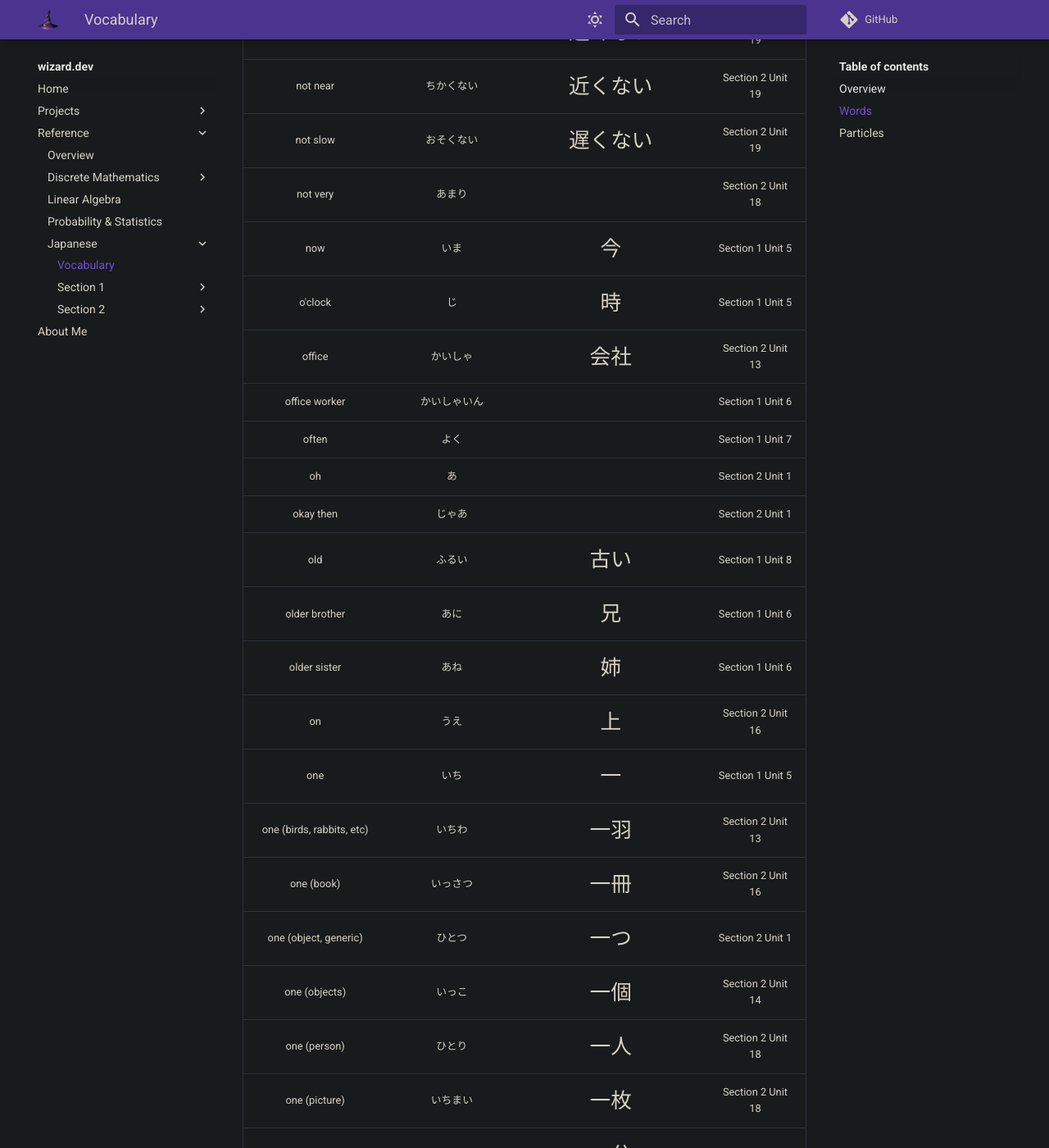
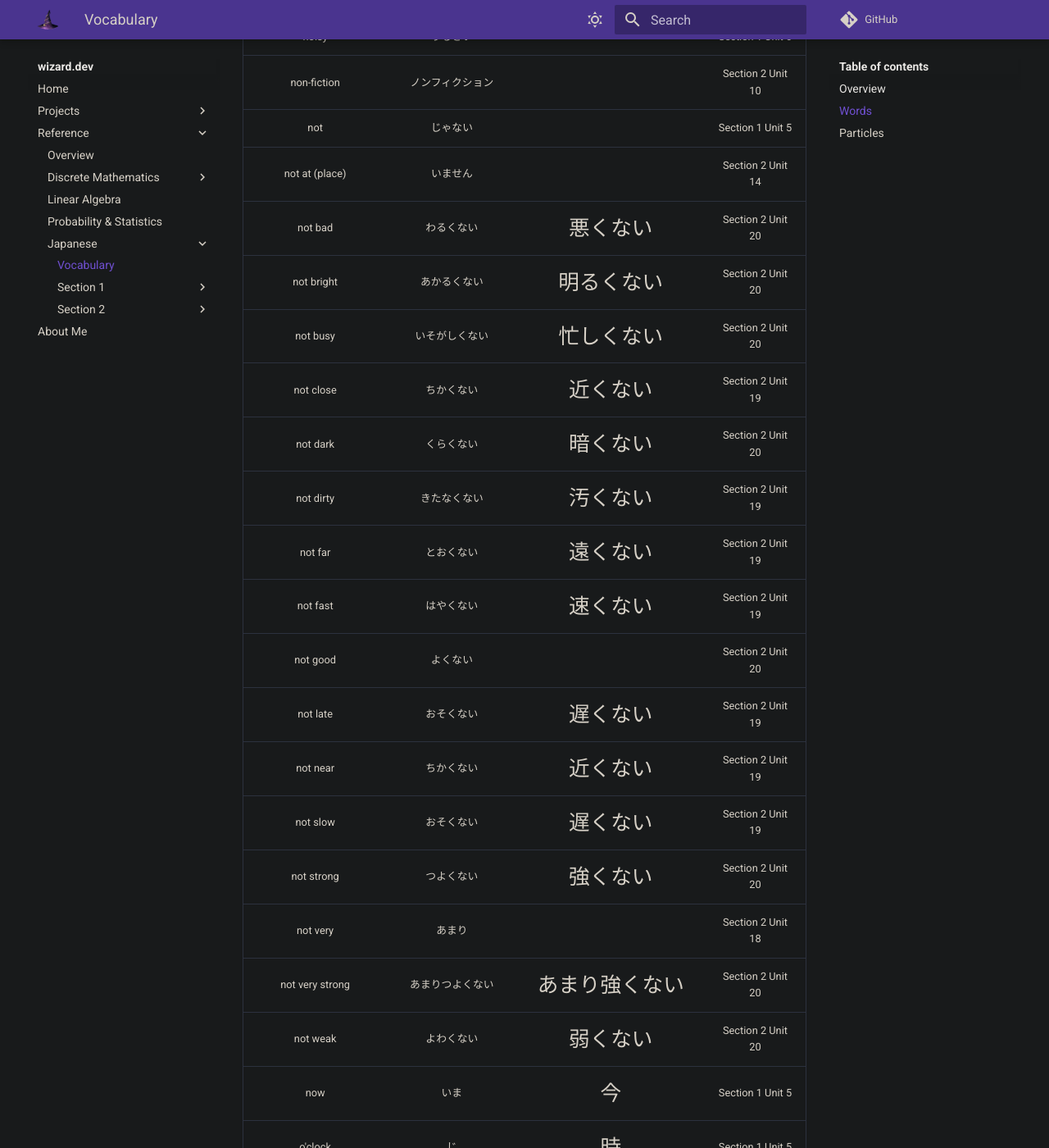
Before and after one commit to zkWildfire/wizard.dev, an MkDocs documentation site: the page built from docs/reference/japanese/vocabulary.md, in a window 1280 px wide and 1400 px high, scrolled down 26279 px. Shown: the whole window at 82% size. Built offline with MkDocs 1.6.1 and Material for MkDocs 9.7.7, drawn with Linux system fonts in a browser that asks for light colours; comment, search, counter and statistics services are not loaded; some of the changed text lies outside the part shown.

Commit message:
Add new vocabulary, kanji

```diff
--- a/docs/reference/japanese/vocabulary.md
+++ b/docs/reference/japanese/vocabulary.md
@@ -60,6 +60,7 @@
 | aunt | おば | | Section 2 Unit 18 |
 | Australia | オーストラリア | | Section 2 Unit 3 |
 | Australia | オーストラリア | | Section 2 Unit 7 |
+| bad | わるい | <span class="kanji">悪い</span> | Section 2 Unit 20 |
 | badminton | バドミントン | | Section 2 Unit 11 |
 | ballet | バレエ | | Section 2 Unit 11 |
 | band | バンド | | Section 2 Unit 10 |
@@ -94,6 +95,7 @@
 | Brazilian | ブラジルじん | | Section 1 Unit 3 |
 | bread | パン | | Section 2 Unit 1 |
 | breakfast | あさごはん | <span class="kanji">朝ご飯</span> | Section 1 Unit 7 |
+| bright | あかるい | <span class="kanji">明るい</span> | Section 2 Unit 20 |
 | Britain | イギリス | | Section 1 Unit 3 |
 | British | イギリスじん | | Section 1 Unit 3 |
 | British (thing) | イギリスの | | Section 2 Unit 3 |
@@ -118,7 +120,7 @@
 | cat | ねこ | <span class="kanji">猫</span> | Section 2 Unit 13 |
 | chair | いす | <span class="kanji">椅子</span> | Section 2 Unit 3 |
 | cheap | やすい | <span class="kanji">安い</span> | Section 1 Unit 8 |
-| cheerful | あかるい | | Section 1 Unit 4 |
+| cheerful | あかるい | <span class="kanji">明るい</span> | Section 1 Unit 4 |
 | cheesecake | チーズケーキ | | Section 2 Unit 8 |
 | child | こども | <span class="kanji">子供</span> | Section 2 Unit 15 |
 | children | こどもたち | <span class="kanji">子供たち</span> | Section 2 Unit 15 |
@@ -132,9 +134,10 @@
 | class(es) | じゅぎょう | | Section 2 Unit 9 |
 | classroom | きょうしつ | | Section 2 Unit 9 |
 | cleaning | そうじ | <span class="kanji">掃除</span> | Section 2 Unit 6 |
+| clear | はれ | <span class="kanji">晴れ</span> | Section 2 Unit 20 |
 | close | ちかい | <span class="kanji">近い</span> | Section 2 Unit 2 |
 | clothes | ふく | <span class="kanji">服</span> | Section 1 Unit 8 |
-| cloudy | くもり | | Section 2 Unit 5 |
+| cloudy | くもり | <span class="kanji">曇り</span> | Section 2 Unit 5 |
 | coach | コーチ | | Section 2 Unit 7 |
 | coat | コート | | Section 1 Unit 4 |
 | cocoa | ココア | | Section 2 Unit 5 |
@@ -162,10 +165,12 @@
 | dad | ちち | <span class="kanji">父</span> | Section 1 Unit 6 |
 | dangerous | あぶない | | Section 2 Unit 5 |
 | Daniel | ダニエル | | Section 2 Unit 3 |
+| dark | くらい | <span class="kanji">暗い</span> | Section 2 Unit 20 |
 | daughter | むすめ | <span class="kanji">娘</span> | Section 1 Unit 6 |
 | day before yesterday | おととい | <span class="kanji">一昨日</span> | Section 2 Unit 17 |
 | days | ひ | <span class="kanji">日</span> | Section 2 Unit 5 |
 | days off | やすみのひ | <span class="kanji">休みの日</span> | Section 2 Unit 6 |
+| daytime | ひるま | <span class="kanji">昼間</span> | Section 2 Unit 20 |
 | deadline | しめきり | | Section 2 Unit 9 |
 | department store | デパート | | Section 1 Unit 3 |
 | desk | つくえ | <span class="kanji">机</span> | Section 2 Unit 3 |
@@ -214,6 +219,7 @@
 | English (language) | えいご | <span class="kanji">英語</span> | Section 2 Unit 6 |
 | entrance | いりぐち | | Section 2 Unit 10 |
 | Erika | エリカ | | Section 2 Unit 3 |
+| evening | ゆうがた | <span class="kanji">夕方</span> | Section 2 Unit 20 |
 | event | イベント | | Section 2 Unit 9 |
 | every day | まいにち | <span class="kanji">毎日</span> | Section 1 Unit 7 |
 | every morning | まいあさ | <span class="kanji">毎朝</span> | Section 1 Unit 7 |
@@ -369,6 +375,7 @@
 | large | Lサイズ | | Section 2 Unit 10 |
 | last | さいご | | Section 2 Unit 11 |
 | last month | せんげつ | <span class="kanji">先月</span> | Section 2 Unit 20 |
+| last night | ゆうべ | <span class="kanji">夕べ</span> | Section 2 Unit 20 |
 | last week | せんしゅう | <span class="kanji">先週</span> | Section 2 Unit 20 |
 | late | おそい | <span class="kanji">遅い</span> | Section 2 Unit 19 |
 | laundry | せんたく | <span class="kanji">洗濯</span> | Section 2 Unit 6 |
@@ -413,6 +420,7 @@
 | mom | はは | <span class="kanji">母</span> | Section 1 Unit 6 |
 | Monday | げつようび | <span class="kanji">月曜日</span> | Section 2 Unit 7 |
 | more | もっと | | Section 2 Unit 8 |
+| morning | あさ | <span class="kanji">朝</span> | Section 2 Unit 20 |
 | mother | ははおや | <span class="kanji">母親</span> | Section 2 Unit 18 |
 | mountain | やま | <span class="kanji">山</span> | Section 2 Unit 4 |
 | movie | えいが | <span class="kanji">映画</span> | Section 1 Unit 7 |
@@ -460,15 +468,22 @@
 | non-fiction | ノンフィクション | | Section 2 Unit 10 |
 | not | じゃない | | Section 1 Unit 5 |
 | not at (place) | いません | | Section 2 Unit 14 |
+| not bad | わるくない | <span class="kanji">悪くない</span> | Section 2 Unit 20 |
+| not bright | あかるくない | <span class="kanji">明るくない</span> | Section 2 Unit 20 |
 | not busy | いそがしくない | <span class="kanji">忙しくない</span> | Section 2 Unit 20 |
 | not close | ちかくない | <span class="kanji">近くない</span> | Section 2 Unit 19 |
+| not dark | くらくない | <span class="kanji">暗くない</span> | Section 2 Unit 20 |
 | not dirty | きたなくない | <span class="kanji">汚くない</span> | Section 2 Unit 19 |
 | not far | とおくない | <span class="kanji">遠くない</span> | Section 2 Unit 19 |
 | not fast | はやくない | <span class="kanji">速くない</span> | Section 2 Unit 19 |
+| not good | よくない | | Section 2 Unit 20 |
 | not late | おそくない | <span class="kanji">遅くない</span> | Section 2 Unit 19 |
 | not near | ちかくない | <span class="kanji">近くない</span> | Section 2 Unit 19 |
 | not slow | おそくない | <span class="kanji">遅くない</span> | Section 2 Unit 19 |
+| not strong | つよくない | <span class="kanji">強くない</span> | Section 2 Unit 20 |
 | not very | あまり | | Section 2 Unit 18 |
+| not very strong | あまりつよくない | <span class="kanji">あまり強くない</span> | Section 2 Unit 20 |
+| not weak | よわくない | <span class="kanji">弱くない</span> | Section 2 Unit 20 |
 | now | いま | <span class="kanji">今</span> | Section 1 Unit 5 |
 | o'clock | じ | <span class="kanji">時</span> | Section 1 Unit 5 |
 | office | かいしゃ | <span class="kanji">会社</span> | Section 2 Unit 13 |
@@ -547,7 +562,7 @@
 | question(s) | しつもん | | Section 2 Unit 9 |
 | quiet | しずか | | Section 1 Unit 6 |
 | radio | ラジオ | | Section 2 Unit 2 |
-| rainy | あめ | | Section 2 Unit 5 |
+| rainy | あめ | <span class="kanji">雨</span> | Section 2 Unit 5 |
 | ramen | ラーメン | | Section 1 Unit 2 |
 | ramen shop | ラーメンや | | Section 2 Unit 4 |
 | raw | なま | | Section 2 Unit 8 |
@@ -618,6 +633,7 @@
 | six o'clock | ろくじ | <span class="kanji">六時</span> | Section 2 Unit 1 |
 | six years old | ろくさい | <span class="kanji">六歳</span> | Section 2 Unit 14 |
 | skirt | スカート | | Section 1 Unit 8 |
+| sky | そら | <span class="kanji">空</span> | Section 2 Unit 20 |
 | slow | おそい | <span class="kanji">遅い</span> | Section 2 Unit 19 |
 | small | ちいさい | <span class="kanji">小さい</span> | Section 1 Unit 3 |
 | small | Sサイズ | | Section 2 Unit 10 |
@@ -625,7 +641,7 @@
 | smartphone | スマホ | | Section 1 Unit 5 |
 | Smith | スミス | | Section 2 Unit 9 |
 | snack | おかし | | Section 2 Unit 4 |
-| snowy | ゆき | | Section 2 Unit 5 |
+| snowy | ゆき | <span class="kanji">雪</span> | Section 2 Unit 5 |
 | soba | そば | | Section 2 Unit 1 |
 | soccer | サッカー | | Section 1 Unit 7 |
 | sofa | ソファー | | Section 2 Unit 13 |
@@ -650,6 +666,7 @@
 | story | はなし | <span class="kanji">話</span> | Section 2 Unit 10 |
 | strawberry | いちご | | Section 2 Unit 8 |
 | stretches | ストレッチ | | Section 2 Unit 6 |
+| strong | つよい | <span class="kanji">強い</span> | Section 2 Unit 20 |
 | student | がくせい | <span class="kanji">学生</span> | Section 1 Unit 1 |
 | study | べんきょう | <span class="kanji">勉強</span> | Section 2 Unit 11 |
 | stuff | もの | | Section 2 Unit 8 |
@@ -659,7 +676,7 @@
 | summer | なつ | | Section 2 Unit 5 |
 | summer break | なつやすみ | | Section 2 Unit 5 |
 | Sunday | にちようび | <span class="kanji">日曜日</span> | Section 2 Unit 1 |
-| sunny | はれ | | Section 2 Unit 5 |
+| sunny | はれ | <span class="kanji">晴れ</span> | Section 2 Unit 5 |
 | supermarket | スーパー | | Section 2 Unit 8 |
 | sushi | すし | | Section 1 Unit 1 |
 | sweater | セーター | | Section 2 Unit 19 |
@@ -705,8 +722,9 @@
 | this | これ | | Section 1 Unit 2 |
 | this | こちら | | Section 2 Unit 3 |
 | this | ここ | | Section 2 Unit 4 |
-| this evening | こんばん | | Section 2 Unit 5 |
+| this evening | こんばん | <span class="kanji">今晩</span> | Section 2 Unit 5 |
 | this month | こんげつ | <span class="kanji">今月</span> | Section 2 Unit 20 |
+| this morning | けさ | <span class="kanji">今朝</span> | Section 2 Unit 20 |
 | this way | こちら | | Section 2 Unit 15 |
 | this week | こんしゅう | <span class="kanji">今週</span> | Section 2 Unit 3 |
 | those | それら | | Section 1 Unit 4 |
@@ -731,7 +749,12 @@
 | to | へ | | Section 2 Unit 13 |
 | to ask | ききます | | Section 2 Unit 9 |
 | to be at | にいます | | Section 2 Unit 13 |
+| to be clear | はれます | <span class="kanji">晴れます</span> | Section 2 Unit 20 |
+| to be cloudy | くもります | <span class="kanji">曇ります</span> | Section 2 Unit 20 |
+| to be sunny | はれます | <span class="kanji">晴れます</span> | Section 2 Unit 20 |
 | to begin | はじまります | | Section 2 Unit 11 |
+| to blow | ふきます | <span class="kanji">吹きます</span> | Section 2 Unit 20 |
+| to blow strongly | つよくふきます | <span class="kanji">強く吹きます</span> | Section 2 Unit 20 |
 | to buy | かいます | <span class="kanji">買います</span> | Section 2 Unit 1 |
 | to call | でんわをかけます | <span class="kanji">電話をかけます</span> | Section 2 Unit 20 |
 | to close | しめます | <span class="kanji">閉めます</span> | Section 2 Unit 17 |
@@ -767,6 +790,7 @@
 | to play (an instrument) | ひきます | <span class="kanji">弾きます</span> | Section 2 Unit 11 |
 | to practice | れんしゅうします | <span class="kanji">練習します</span> | Section 2 Unit 20 |
 | to put on (feet) | はきます | <span class="kanji">履きます</span> | Section 2 Unit 19 |
+| to rain | あめがふります | <span class="kanji">雨が降ります</span> | Section 2 Unit 20 |
 | to read | よみます | <span class="kanji">読みます</span> | Section 1 Unit 7 |
 | to rest | やすみます | <span class="kanji">休みます</span> | Section 2 Unit 5 |
 | to return | かえります | <span class="kanji">帰ります</span> | Section 2 Unit 6 |
@@ -776,6 +800,7 @@
 | to sing | うたいます | <span class="kanji">歌います</span> | Section 2 Unit 18 |
 | to sit (down) | すわります | <span class="kanji">座ります</span> | Section 2 Unit 5 |
 | to sleep | ねます | <span class="kanji">寝ます</span> | Section 2 Unit 2 |
+| to snow | ゆきがふります | <span class="kanji">雪が降ります</span> | Section 2 Unit 20 |
 | to stand up | たちます | <span class="kanji">立ちます</span> | Section 2 Unit 17 |
 | to swim | およぎます | <span class="kanji">泳ぎます</span> | Section 2 Unit 1 |
 | to take | あびます | <span class="kanji">浴びます</span> | Section 2 Unit 2 |
@@ -853,7 +878,8 @@
 | washing machine | せんたくき | | Section 2 Unit 3 |
 | water | みず | <span class="kanji">水</span> | Section 1 Unit 1 |
 | we | わたしたち | <span class="kanji">私たち</span> | Section 2 Unit 15 |
-| weather | てんき | | Section 2 Unit 5 |
+| weak | よわい | <span class="kanji">弱い</span> | Section 2 Unit 20 |
+| weather | てんき | <span class="kanji">天気</span> | Section 2 Unit 5 |
 | Wednesday | すいようび | <span class="kanji">水曜日</span> | Section 2 Unit 8 |
 | weekdays | へいじつ | <span class="kanji">平日</span> | Section 2 Unit 17 |
 | weekend | しゅうまつ | <span class="kanji">週末</span> | Section 2 Unit 1 |
@@ -873,6 +899,7 @@
 | white | しろい | <span class="kanji">白い</span> | Section 1 Unit 4 |
 | who | だれ | <span class="kanji">誰</span> | Section 2 Unit 7 |
 | wife | つま | <span class="kanji">妻</span> | Section 1 Unit 6 |
+| wind | かぜ | <span class="kanji">風</span> | Section 2 Unit 20 |
 | window | まど | <span class="kanji">窓</span> | Section 2 Unit 13 |
 | winter | ふゆ | | Section 2 Unit 5 |
 | with | と | | Section 1 Unit 7 |
```
Also changed, not shown: docs/reference/japanese/section-1/unit-4.md (+1 -1 lines), docs/reference/japanese/section-2/unit-20.md (+27 -0 lines), docs/reference/japanese/section-2/unit-5.md (+6 -6 lines).
